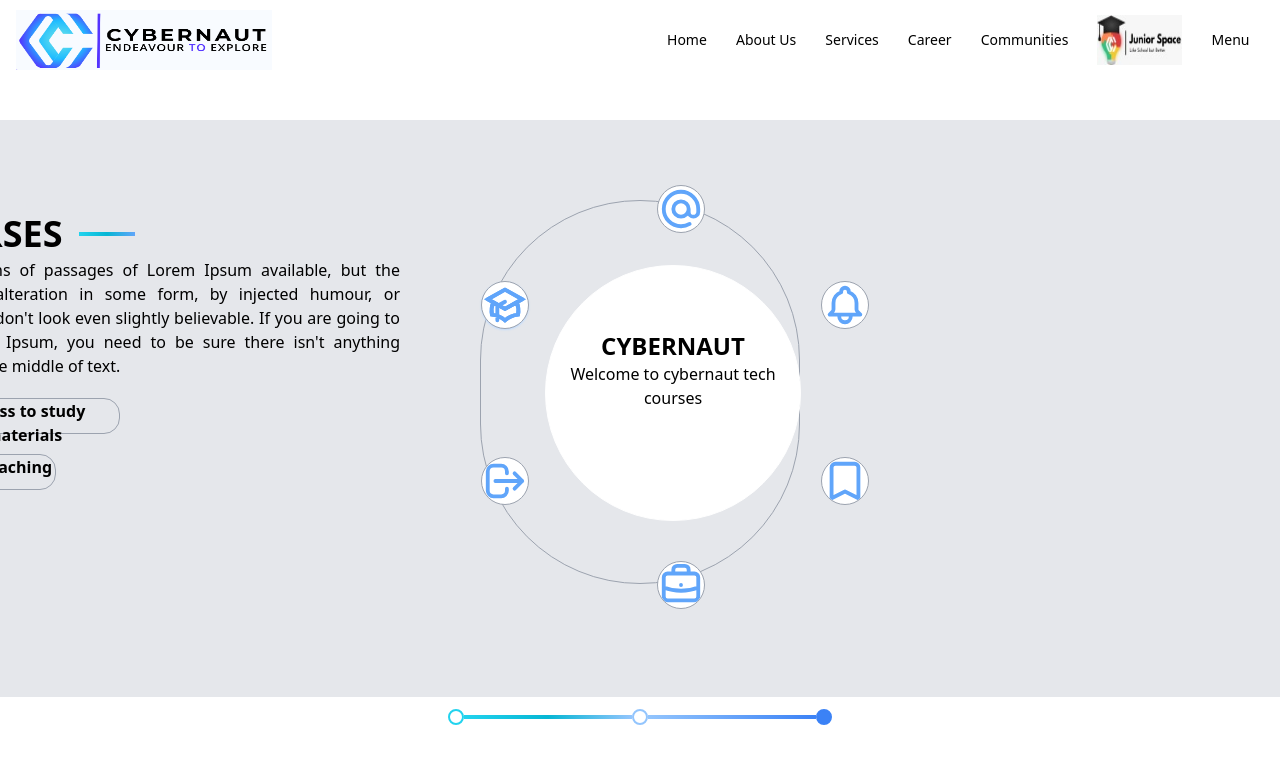
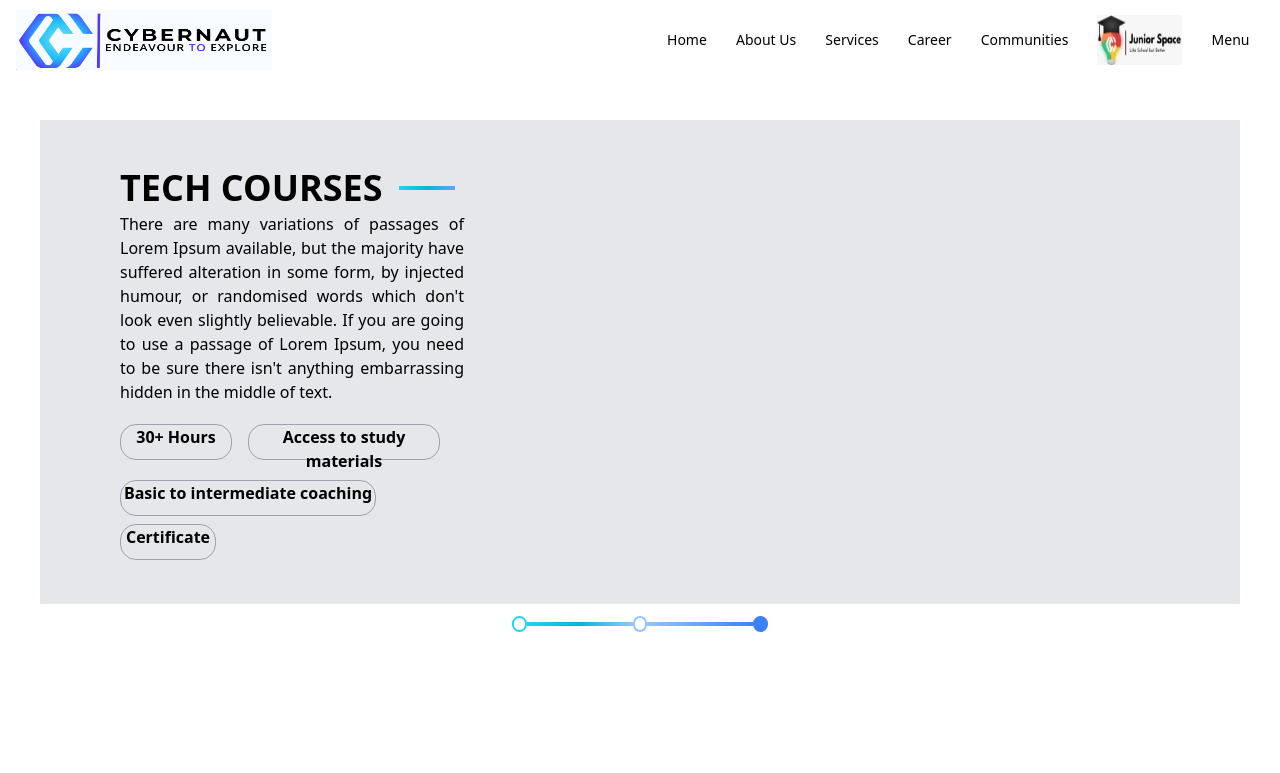
Before and after one commit to Gautham0718/Cybernaut-website, a Next.js app: page / in a window 1280 px wide. Shown: the top 773 px of the page. Built offline with nearby package versions, Linux system fonts and the light colour scheme.

Commit message:
Update NewSlider.tsx

```diff
--- a/components/NewSlider.tsx
+++ b/components/NewSlider.tsx
@@ -114,17 +114,7 @@
             </div>
           </div>
               </div>
-              <div className=" relative border-solid border border-gray-400 h-96 w-80 rounded-[500px] mt-20">
-                <AcademicCapIcon href="#" onClick={figma} className="absolute shadow-blue-200 shadow-sm ease-linear duration-200 hover:bg-blue-400 hover:text-white cursor-pointer py-0 w-12 h-12 border border-solid border-gray-400 rounded-full bg-white text-blue-400 translate-y-20"/>
-                <AtSymbolIcon onClick={cpp} className="absolute shadow-blue-200  hover:bg-blue-400 hover:text-white cursor-pointer w-12 h-12 border border-solid border-gray-400 rounded-full bg-white text-blue-400 translate-x-44 -translate-y-4"/>
-                <BellIcon onClick={python} className="absolute shadow-blue-200  hover:bg-blue-400 hover:text-white cursor-pointer w-12 h-12 border border-solid border-gray-400 rounded-full bg-white text-blue-400 translate-x-[340px] translate-y-20"/>
-                <BookmarkIcon onClick={mysql} className="w-12 h-12 absolute shadow-blue-200  hover:bg-blue-400 hover:text-white cursor-pointer border border-solid border-gray-400 rounded-full bg-white text-blue-400 translate-x-[340px] translate-y-64"/>
-                <BriefcaseIcon onClick={java} className="absolute shadow-blue-200  hover:bg-blue-400 hover:text-white cursor-pointer w-12 h-12 border border-solid border-gray-400 rounded-full bg-white text-blue-400 translate-x-44 translate-y-[360px] "/>
-                <LogoutIcon onClick={html} className="absolute shadow-blue-200  hover:bg-blue-400 hover:text-white cursor-pointer w-12 h-12 border border-solid border-gray-400 rounded-full bg-white text-blue-400 translate-y-64"/>
-              <div className=" absolute m-16 origin-center ease-linear duration-200 justify-center align-middle items-center border border-solid border-white bg-white w-64 h-64 rounded-full">
-                <p className=" justify-center ease-linear duration-200 pt-[25%] align-middle items-center text-2x1">{TechData[ind]}</p>
-              </div>
-              </div>
+
               </div>
           </div>
         </Carousel>
```
